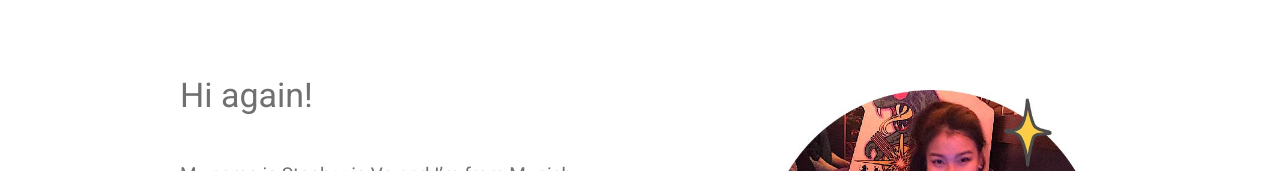
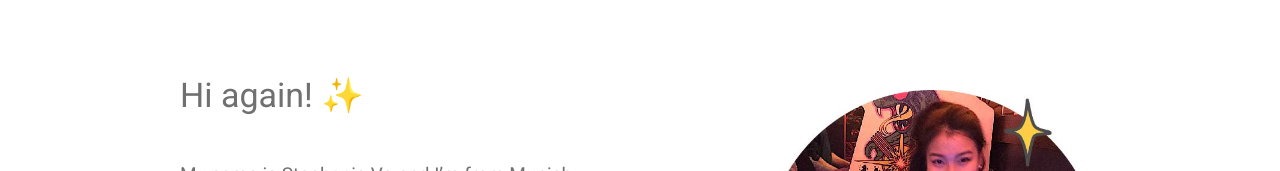
Before and after one commit to stephievo/stephievo.github.io, a React (Create React App) app: page /#/about in a window 1280 px wide. Shown: the part 130-301 px from the top of the page. Built offline with nearby package versions, Linux system fonts and the light colour scheme.

Commit message:
added sparkles emoji to about page

```diff
--- a/src/components/aboutme.js
+++ b/src/components/aboutme.js
@@ -36,7 +36,7 @@ class About extends Component {
       <Container>
         <Row>
           <Col xl={{ span: 6, order: 1}} md={{ span: 10, offset: 1 }} sm={{ span: 12 }} xs={{ order: 2 }}>
-            <p className="p-big">Hi again! </p>
+            <p className="p-big">Hi again! <span role="img" aria-label="sparkles">✨ </span> </p>
             <br />
             <p className="p-medium" style={{ paddingBottom: 150}}>My name is Steph<span style={{opacity: 0.6}}>an</span>ie Vo and I’m from Munich.
             <br />
```
